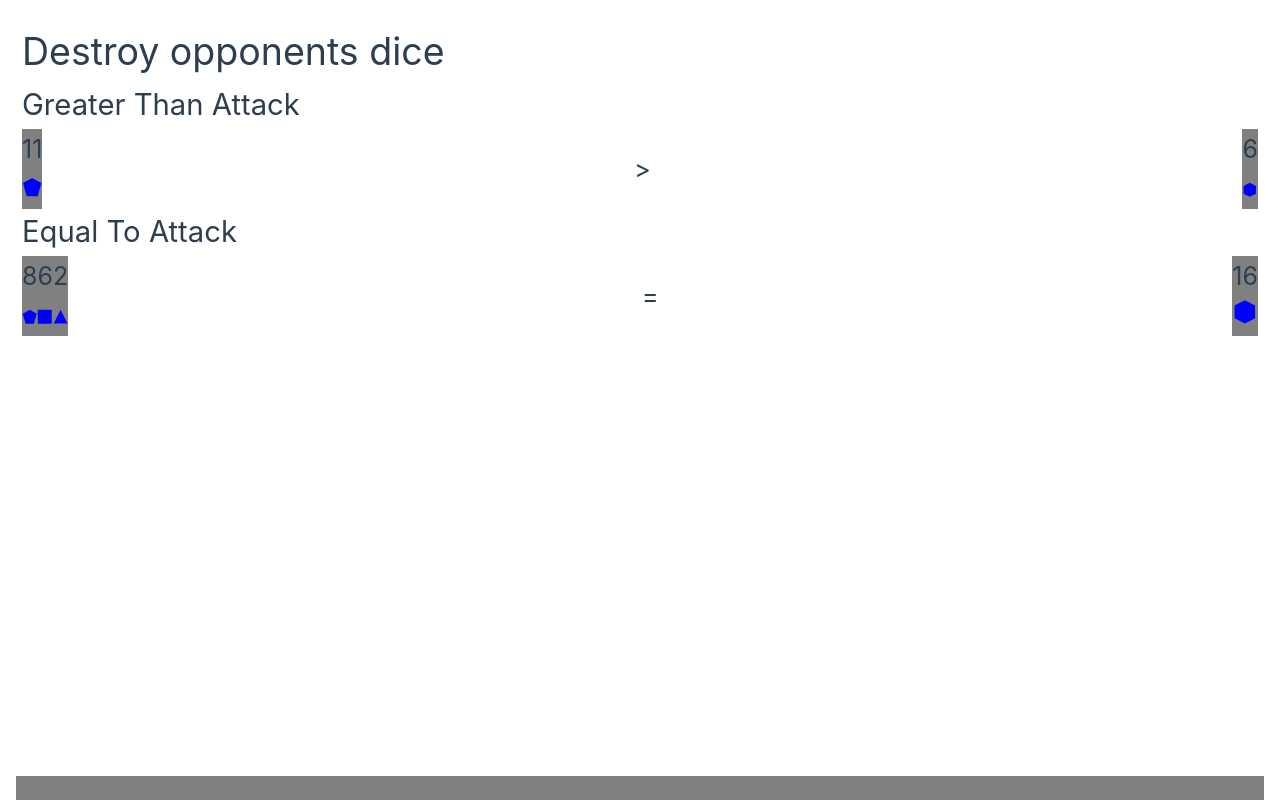
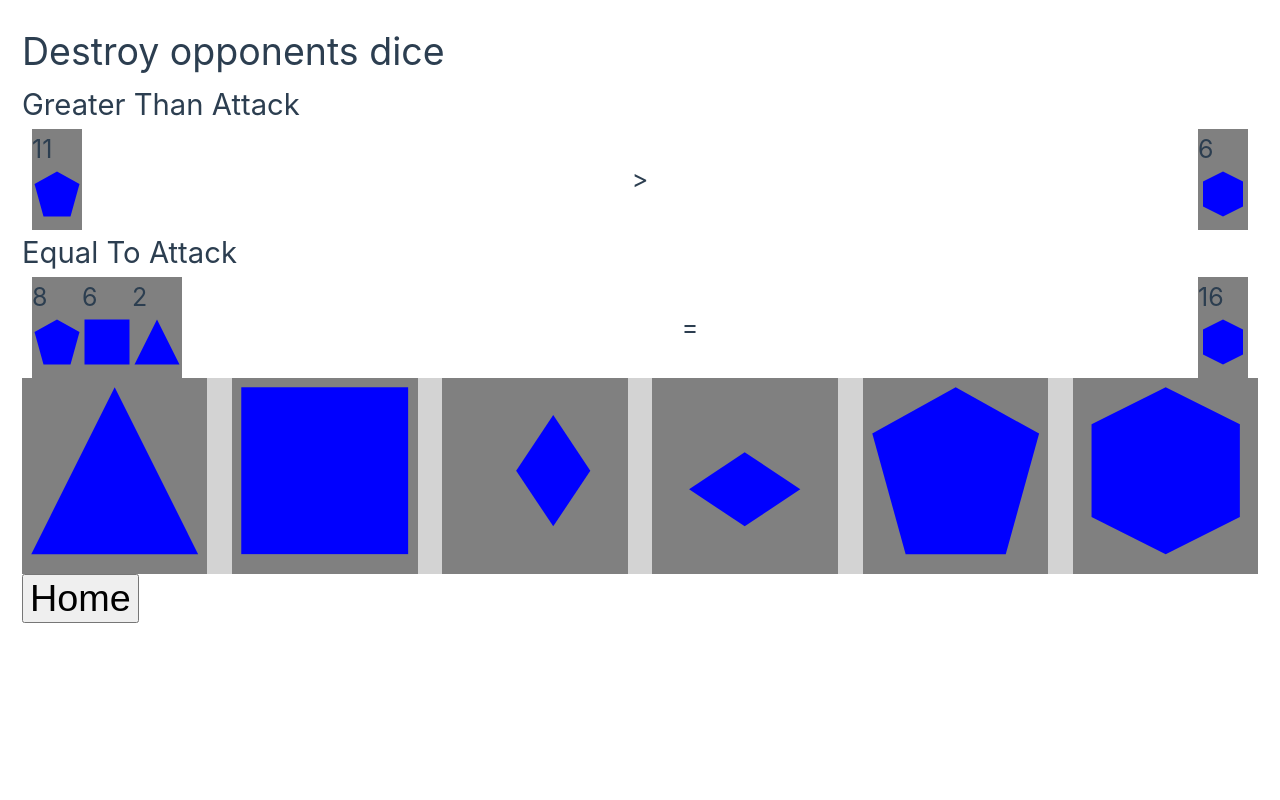
Before and after one commit to ericcorona1/dice-attack, a Vue app: page / in a window 1280 px wide. Both pictures are taken after a click on the button "How to Play". Shown: the top 800 px of the page. Built offline with nearby package versions, Linux system fonts and the light colour scheme.

Commit message:
sections have a good height, wrappers should be sections

```diff
--- a/src/components/Dice.vue
+++ b/src/components/Dice.vue
@@ -29,5 +29,6 @@
 <style scoped>
 .dice {
   background-color: grey;
+  width: 50px;
 }
 </style>
--- a/src/components/DiceSelectArea.vue
+++ b/src/components/DiceSelectArea.vue
@@ -7,6 +7,13 @@
 <style>
 .selectArea {
   background-color: lightgray;
-  height: 30vh;
+  display: flex;
+  justify-content: space-around;
+  align-items: center;
+  gap: 2%;
+}
+
+.selectArea .dice {
+  flex: auto;
 }
 </style>
--- a/src/components/Instructions.vue
+++ b/src/components/Instructions.vue
@@ -8,8 +8,8 @@
 </script>
 
 <template>
-  <div>
-    <section>
+  <section class="page">
+    <div>
       <header>
         <h2>Destroy opponents dice</h2>
       </header>
@@ -29,8 +29,8 @@
         <p>=</p>
         <Dice :value="16" selected-die="D20" />
       </div>
-    </section>
-    <article>
+    </div>
+    <div>
       <DiceSelectArea>
         <Dice selected-die="D4" />
         <Dice selected-die="D6" />
@@ -39,17 +39,20 @@
         <Dice selected-die="D12" />
         <Dice selected-die="D20" />
       </DiceSelectArea>
-    </article>
+    </div>
     <button @click="activeMenu.changeActiveMenu('welcome')">Home</button>
-  </div>
+  </section>
 </template>
 
 <style scoped>
 .attackType {
   display: flex;
   justify-content: space-evenly;
+  max-width: calc(100% - 20px);
+  margin: auto;
 }
-p {
+
+.attackType p {
   margin: auto;
 }
 </style>
```
